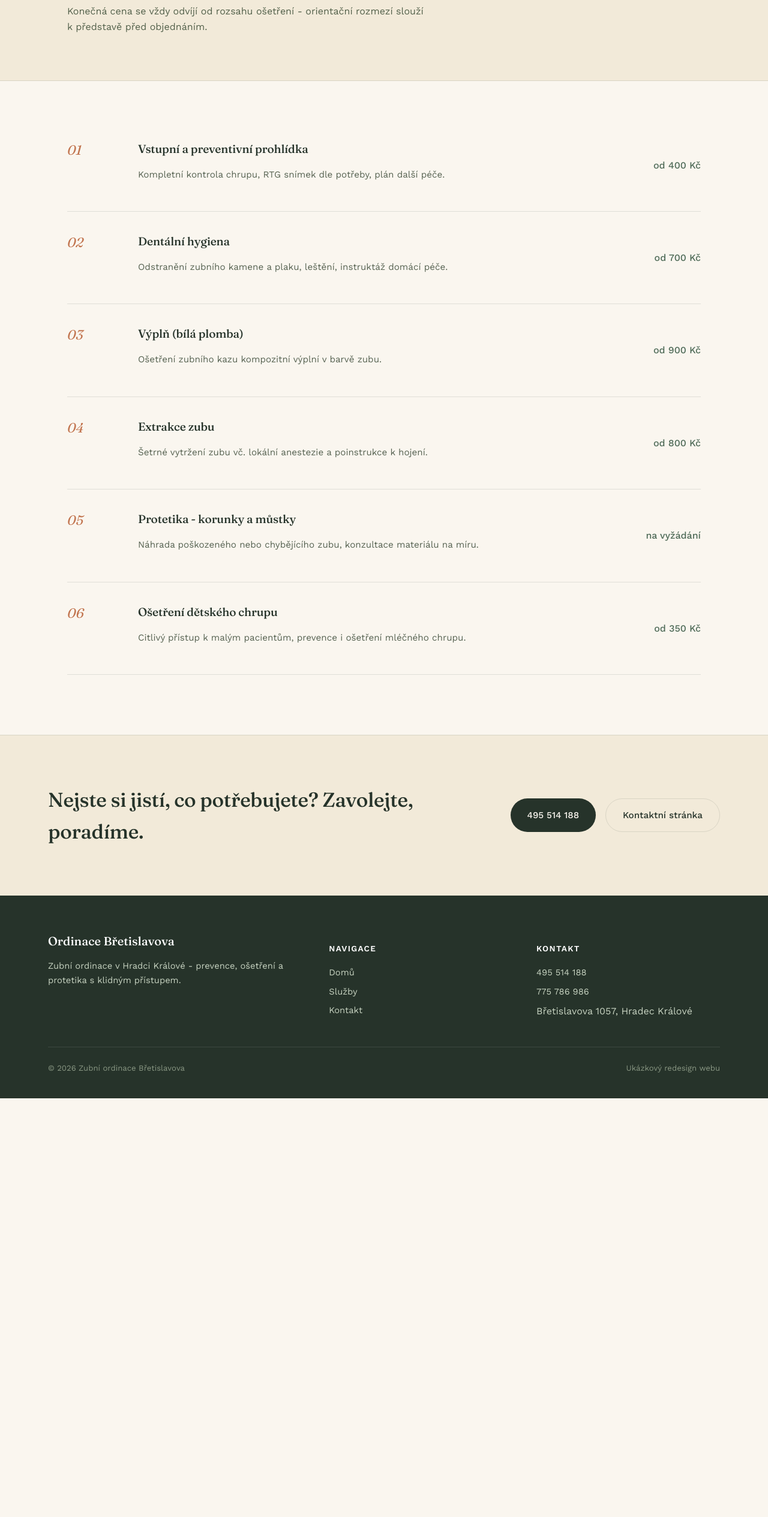
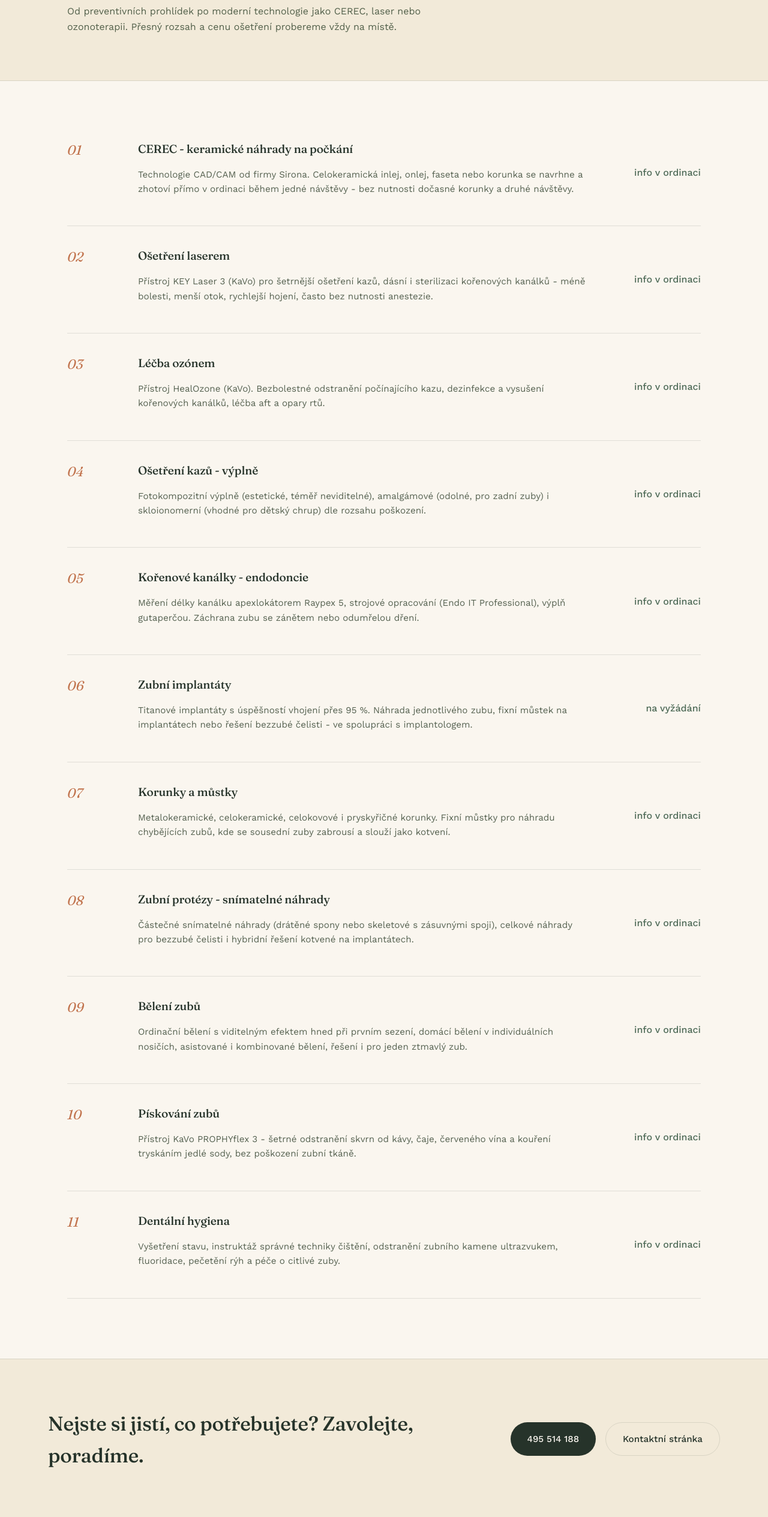
Before and after one commit to j4manek/hradec-kralove-web-redesigny, a plain HTML site: page 01-zubni-ordinace-bretislavova/sluzby.html in a window 1280 px wide. Shown: the part 271-2800 px from the top of the page at 60% size. Before the commit the page ends 2102 px from the top, so only its background shows below. Drawn offline with nearby package versions, Linux system fonts and the light colour scheme.

Commit message:
Doplnit realny obsah zubni ordinace (jmena lekaru, vsech 11 sluzeb, presne ordinacni hodiny)

```diff
--- a/01-zubni-ordinace-bretislavova/sluzby.html
+++ b/01-zubni-ordinace-bretislavova/sluzby.html
@@ -3,7 +3,7 @@
 <head>
 <meta charset="UTF-8">
 <meta name="viewport" content="width=device-width, initial-scale=1.0">
-<title>Služby - Zubní ordinace Břetislavova</title>
+<title>Služby - Praktické zubní lékařství - Bašová, Baše</title>
 <link rel="stylesheet" href="styles.css">
 </head>
 <body>
@@ -12,7 +12,7 @@
   <nav class="nav">
     <a href="index.html" class="logo">
       <svg width="30" height="30" viewBox="0 0 24 24" fill="none"><path d="M12 2C8 2 6 4.5 6 8c0 2.2.6 3.6 1.2 5.4.6 1.8 1.1 4 1.4 6.6.1 1 .9 1.5 1.6 1 .5-.4.6-1.1.7-2 .2-1.6.5-3 1.1-3 .6 0 .9 1.4 1.1 3 .1.9.2 1.6.7 2 .7.5 1.5 0 1.6-1 .3-2.6.8-4.8 1.4-6.6C18.4 11.6 19 10.2 19 8c0-3.5-3-6-7-6z" stroke="#7C9885" stroke-width="1.4"/></svg>
-      Ordinace Břetislavova
+      Praktické zubní lékařství
     </a>
     <div class="nav-links">
       <a href="index.html">Domů</a>
@@ -28,8 +28,8 @@
 <section class="page-hero">
   <div class="wrap">
     <div class="breadcrumb"><a href="index.html">Domů</a> / Služby</div>
-    <h1>Přehled péče a orientační ceník</h1>
-    <p class="lead" style="margin-top:14px;max-width:60ch;color:#52604a;">Konečná cena se vždy odvíjí od rozsahu ošetření - orientační rozmezí slouží k představě před objednáním.</p>
+    <h1>Kompletní přehled péče</h1>
+    <p class="lead" style="margin-top:14px;max-width:60ch;color:#52604a;">Od preventivních prohlídek po moderní technologie jako CEREC, laser nebo ozonoterapii. Přesný rozsah a cenu ošetření probereme vždy na místě.</p>
   </div>
 </section>
 
@@ -38,33 +38,58 @@
     <div class="service-list">
       <div class="service-row">
         <span class="num">01</span>
-        <div><h3>Vstupní a preventivní prohlídka</h3><p>Kompletní kontrola chrupu, RTG snímek dle potřeby, plán další péče.</p></div>
-        <span class="price">od 400 Kč</span>
+        <div><h3>CEREC - keramické náhrady na počkání</h3><p>Technologie CAD/CAM od firmy Sirona. Celokeramická inlej, onlej, faseta nebo korunka se navrhne a zhotoví přímo v ordinaci během jedné návštěvy - bez nutnosti dočasné korunky a druhé návštěvy.</p></div>
+        <span class="price">info v ordinaci</span>
       </div>
       <div class="service-row">
         <span class="num">02</span>
-        <div><h3>Dentální hygiena</h3><p>Odstranění zubního kamene a plaku, leštění, instruktáž domácí péče.</p></div>
-        <span class="price">od 700 Kč</span>
+        <div><h3>Ošetření laserem</h3><p>Přístroj KEY Laser 3 (KaVo) pro šetrnější ošetření kazů, dásní i sterilizaci kořenových kanálků - méně bolesti, menší otok, rychlejší hojení, často bez nutnosti anestezie.</p></div>
+        <span class="price">info v ordinaci</span>
       </div>
       <div class="service-row">
         <span class="num">03</span>
-        <div><h3>Výplň (bílá plomba)</h3><p>Ošetření zubního kazu kompozitní výplní v barvě zubu.</p></div>
-        <span class="price">od 900 Kč</span>
+        <div><h3>Léčba ozónem</h3><p>Přístroj HealOzone (KaVo). Bezbolestné odstranění počínajícího kazu, dezinfekce a vysušení kořenových kanálků, léčba aft a opary rtů.</p></div>
+        <span class="price">info v ordinaci</span>
       </div>
       <div class="service-row">
         <span class="num">04</span>
-        <div><h3>Extrakce zubu</h3><p>Šetrné vytržení zubu vč. lokální anestezie a poinstrukce k hojení.</p></div>
-        <span class="price">od 800 Kč</span>
+        <div><h3>Ošetření kazů - výplně</h3><p>Fotokompozitní výplně (estetické, téměř neviditelné), amalgámové (odolné, pro zadní zuby) i skloionomerní (vhodné pro dětský chrup) dle rozsahu poškození.</p></div>
+        <span class="price">info v ordinaci</span>
       </div>
       <div class="service-row">
         <span class="num">05</span>
-        <div><h3>Protetika - korunky a můstky</h3><p>Náhrada poškozeného nebo chybějícího zubu, konzultace materiálu na míru.</p></div>
+        <div><h3>Kořenové kanálky - endodoncie</h3><p>Měření délky kanálku apexlokátorem Raypex 5, strojové opracování (Endo IT Professional), výplň gutaperčou. Záchrana zubu se zánětem nebo odumřelou dření.</p></div>
+        <span class="price">info v ordinaci</span>
+      </div>
+      <div class="service-row">
+        <span class="num">06</span>
+        <div><h3>Zubní implantáty</h3><p>Titanové implantáty s úspěšností vhojení přes 95 %. Náhrada jednotlivého zubu, fixní můstek na implantátech nebo řešení bezzubé čelisti - ve spolupráci s implantologem.</p></div>
         <span class="price">na vyžádání</span>
       </div>
       <div class="service-row">
-        <span class="num">06</span>
-        <div><h3>Ošetření dětského chrupu</h3><p>Citlivý přístup k malým pacientům, prevence i ošetření mléčného chrupu.</p></div>
-        <span class="price">od 350 Kč</span>
+        <span class="num">07</span>
+        <div><h3>Korunky a můstky</h3><p>Metalokeramické, celokeramické, celokovové i pryskyřičné korunky. Fixní můstky pro náhradu chybějících zubů, kde se sousední zuby zabrousí a slouží jako kotvení.</p></div>
+        <span class="price">info v ordinaci</span>
+      </div>
+      <div class="service-row">
+        <span class="num">08</span>
+        <div><h3>Zubní protézy - snímatelné náhrady</h3><p>Částečné snímatelné náhrady (drátěné spony nebo skeletové s zásuvnými spoji), celkové náhrady pro bezzubé čelisti i hybridní řešení kotvené na implantátech.</p></div>
+        <span class="price">info v ordinaci</span>
+      </div>
+      <div class="service-row">
+        <span class="num">09</span>
+        <div><h3>Bělení zubů</h3><p>Ordinační bělení s viditelným efektem hned při prvním sezení, domácí bělení v individuálních nosičích, asistované i kombinované bělení, řešení i pro jeden ztmavlý zub.</p></div>
+        <span class="price">info v ordinaci</span>
+      </div>
+      <div class="service-row">
+        <span class="num">10</span>
+        <div><h3>Pískování zubů</h3><p>Přístroj KaVo PROPHYflex 3 - šetrné odstranění skvrn od kávy, čaje, červeného vína a kouření tryskáním jedlé sody, bez poškození zubní tkáně.</p></div>
+        <span class="price">info v ordinaci</span>
+      </div>
+      <div class="service-row">
+        <span class="num">11</span>
+        <div><h3>Dentální hygiena</h3><p>Vyšetření stavu, instruktáž správné techniky čištění, odstranění zubního kamene ultrazvukem, fluoridace, pečetění rýh a péče o citlivé zuby.</p></div>
+        <span class="price">info v ordinaci</span>
       </div>
     </div>
   </div>
@@ -83,13 +108,14 @@
 <footer class="site">
   <div class="foot-grid">
     <div>
-      <div class="foot-logo">Ordinace Břetislavova</div>
-      <p>Zubní ordinace v Hradci Králové - prevence, ošetření a protetika s klidným přístupem.</p>
+      <div class="foot-logo">Praktické zubní lékařství</div>
+      <p>MUDr. Ladislava Bašová, MUDr. Josef Baše - zubní ordinace v Hradci Králové od roku 1993.</p>
     </div>
     <div>
       <h4>Navigace</h4>
       <a href="index.html">Domů</a>
       <a href="sluzby.html">Služby</a>
+      <a href="porovnani.html">Před a po</a>
       <a href="kontakt.html">Kontakt</a>
     </div>
     <div>
@@ -100,7 +126,7 @@
     </div>
   </div>
   <div class="foot-bottom">
-    <span>&copy; 2026 Zubní ordinace Břetislavova</span>
+    <span>&copy; 2026 Praktické zubní lékařství - Bašová, Baše</span>
     <span>Ukázkový redesign webu</span>
   </div>
 </footer>
```
Also changed, not shown: 01-zubni-ordinace-bretislavova/index.html (+22 -21 lines), 01-zubni-ordinace-bretislavova/kontakt.html (+11 -6 lines), 01-zubni-ordinace-bretislavova/porovnani.html (+3 -3 lines).
